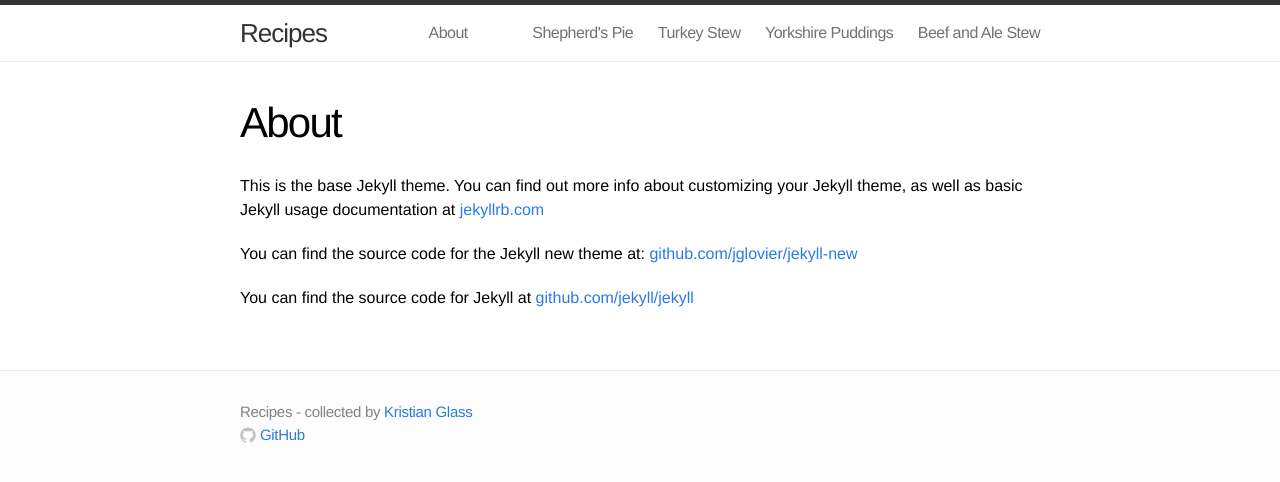
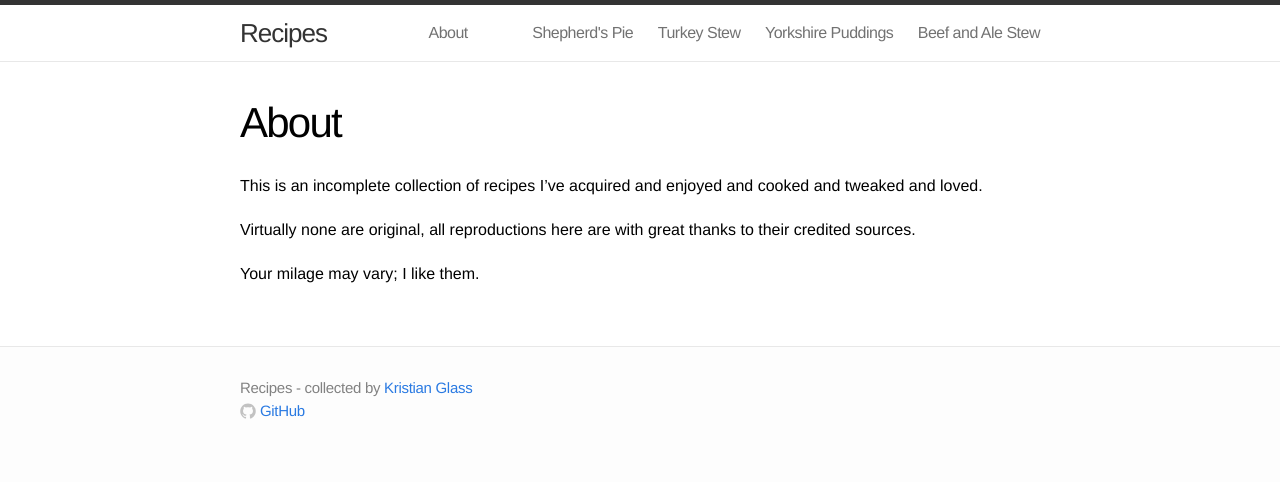
Before and after one commit to doismellburning/recipes, a Jekyll site: the page built from www/about.md, in a window 1280 px wide. Shown: the top 482 px of the page. Built offline with Jekyll 4.4.1, drawn with Linux system fonts in a browser that asks for light colours.

Commit message:
Updated about

```diff
--- a/www/about.md
+++ b/www/about.md
@@ -4,8 +4,8 @@ title: About
 permalink: /about/
 ---
 
-This is the base Jekyll theme. You can find out more info about customizing your Jekyll theme, as well as basic Jekyll usage documentation at [jekyllrb.com](http://jekyllrb.com/)
+This is an incomplete collection of recipes I've acquired and enjoyed and cooked and tweaked and loved.
 
-You can find the source code for the Jekyll new theme at: [github.com/jglovier/jekyll-new](https://github.com/jglovier/jekyll-new)
+Virtually none are original, all reproductions here are with great thanks to their credited sources.
 
-You can find the source code for Jekyll at [github.com/jekyll/jekyll](https://github.com/jekyll/jekyll)
+Your milage may vary; I like them.
```
